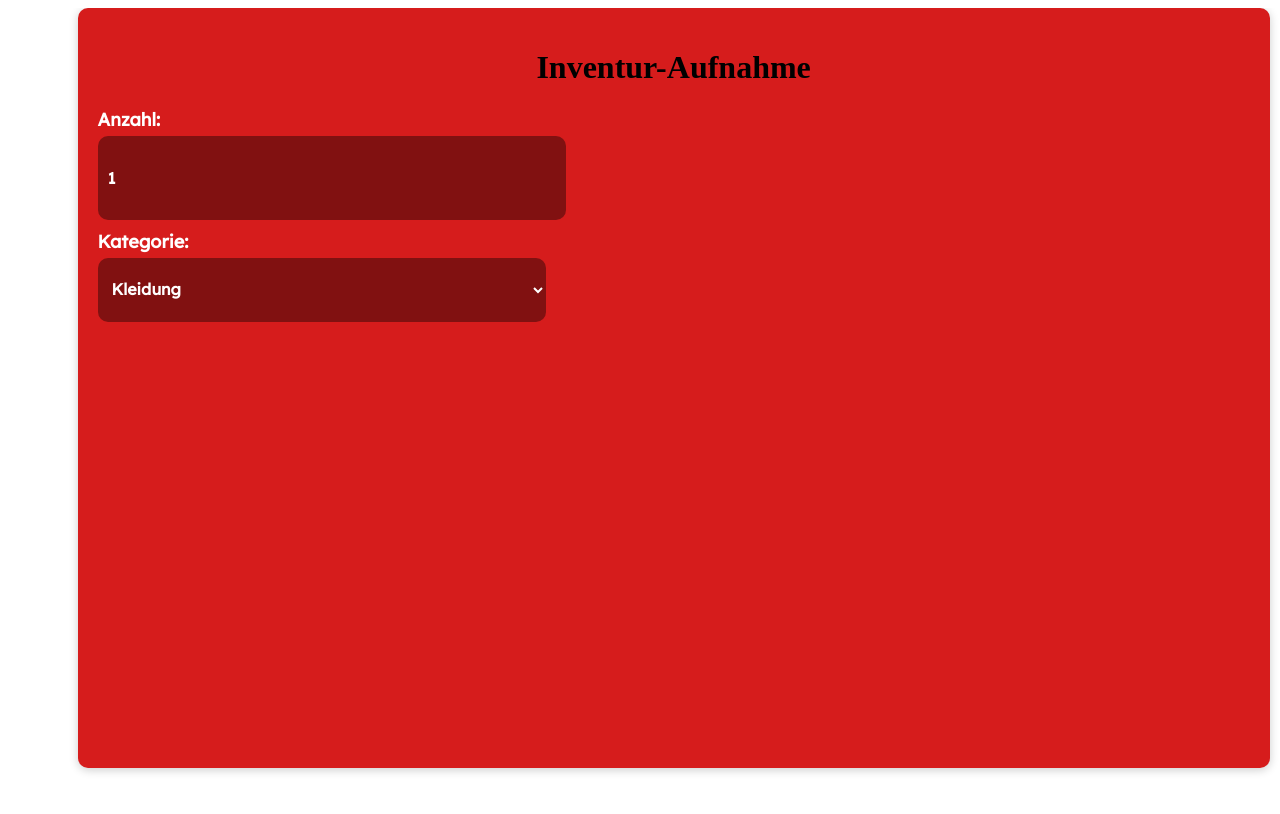
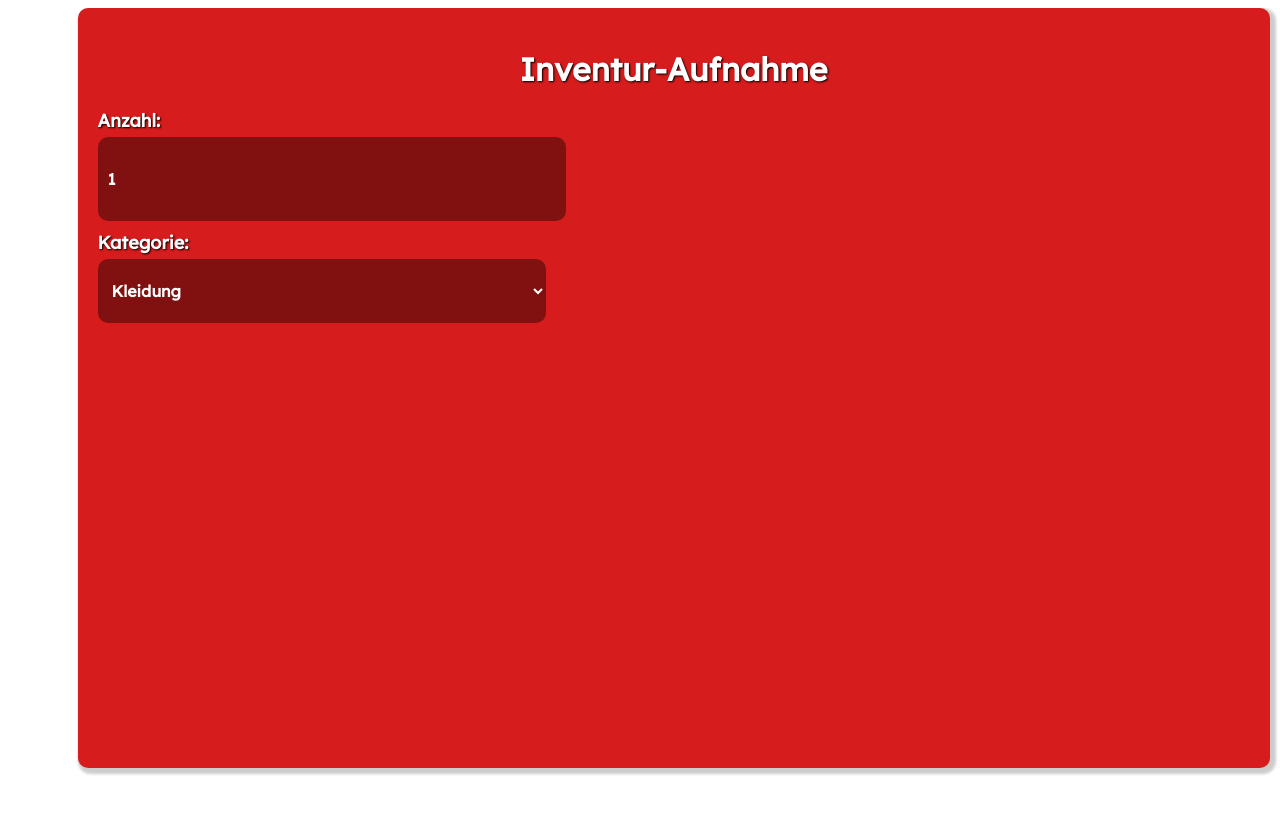
Before and after one commit to Vordix/inventurApp, a plain HTML site: page index.html in a window 1280 px wide. Shown: the top 814 px of the page. Drawn offline with Linux system fonts and the light colour scheme.

Commit message:
shadow and item aligns test

```diff
--- a/style.css
+++ b/style.css
@@ -18,13 +18,20 @@ body {
     margin: auto auto;
     padding: 20px;
     border-radius: 10px;
-    background-color: #d61c1c;
-    box-shadow: 0 2px 10px rgba(0, 0, 0, 0.2);
+    background: #d61c1c;
+    box-shadow: 3px 3px 3px 3px rgba(0, 0, 0, 0.2);
+    vertical-align: bottom;
 
 }
 
 h1 {
     text-align: center;
+    font-family: Lexend, sans-serif;
+    font-weight: 600;
+    font-size: xx-large;
+    color: white;
+    text-shadow: 1px 1px 2px black;
+    margin-bottom: 20px;
 }
 
 form {
@@ -39,7 +46,8 @@ label {
     font-family: Lexend, sans-serif;
     font-weight: 600;
     font-size: large;
-    color: white; /* Schriftfarbe noch ändern TODO */
+    color: white;
+    text-shadow: 1px 1px 2px black;
 }
 
 input[type="number"] {
```
